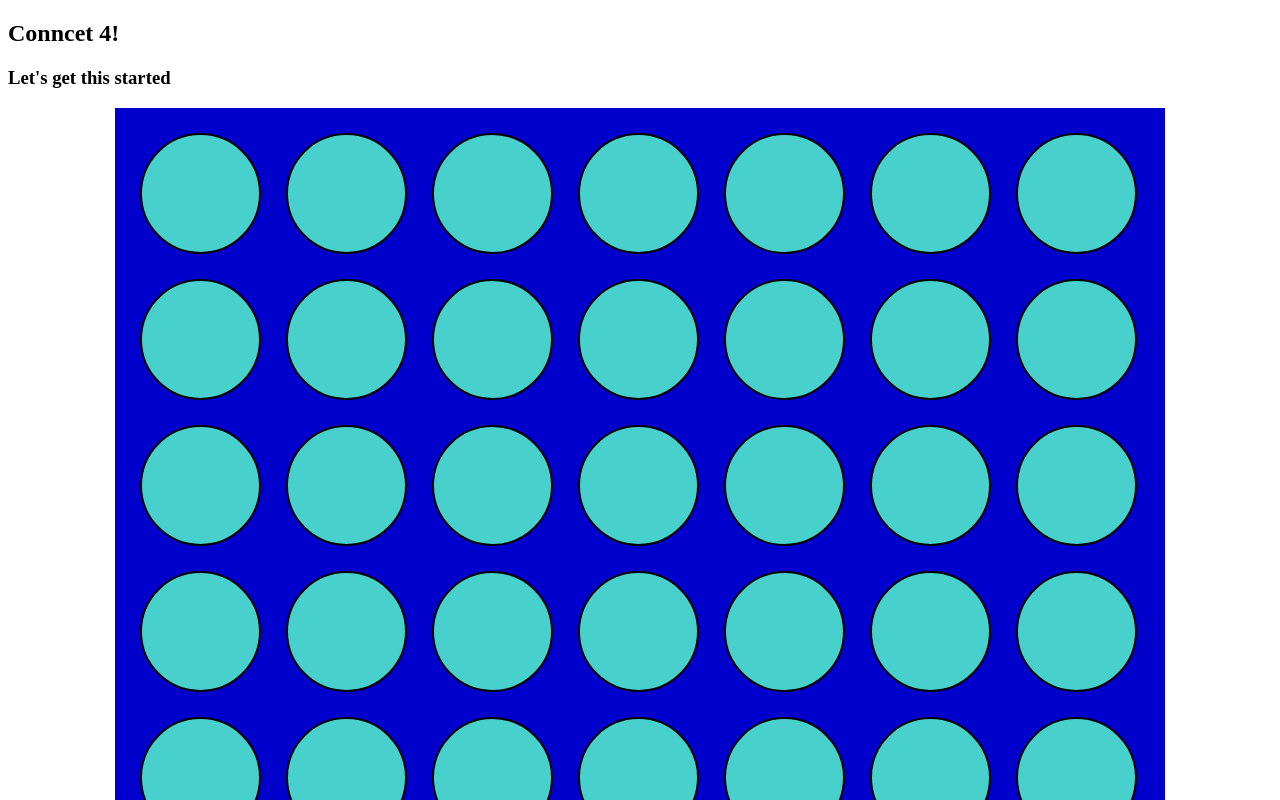
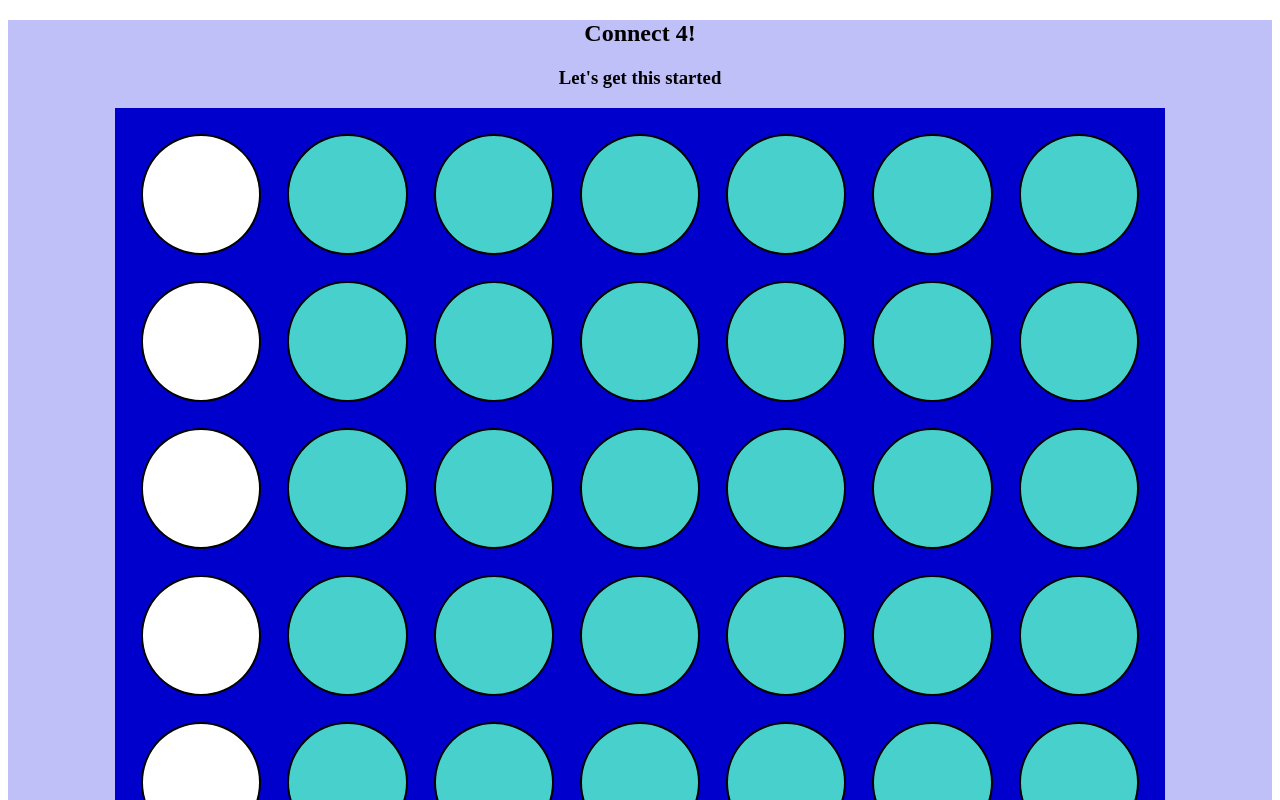
Before and after one commit to c-fasano/Colenect-4, a plain HTML site: page index.html in a window 1280 px wide. Both pictures are taken after a click on the element 200 px from the left and 193 px from the top of the page. Shown: the top 800 px of the page. Drawn offline with Linux system fonts and the light colour scheme.

Commit message:
make slots on the board respond to clicks and change color

```diff
--- a/css/style.css
+++ b/css/style.css
@@ -1,3 +1,7 @@
+main {
+  background-color: rgb(192, 192, 249);
+}
+
 #game-board {
   background-color: mediumblue;
   height: 900px;
@@ -7,7 +11,7 @@
 
 table {
   border-collapse: separate;
-  border-spacing: 25px;
+  border-spacing: 26px;
 }
 
 .slot {
@@ -17,3 +21,7 @@ table {
   border-radius: 50%;
   border: 2px solid black;
 }
+
+.flex-container {
+  text-align: center;
+}
--- a/index.html
+++ b/index.html
@@ -11,7 +11,7 @@
 <main>
   <body>
     <section id="title" class="flex-container">
-      <h1>Conncet 4!</h1>
+      <h1>Connect 4!</h1>
     </section>
     <section id="game-status" class="flex-container">
       <h3>Let's get this started</h3>
--- a/js/app.js
+++ b/js/app.js
@@ -4,7 +4,7 @@
 
 /*-------------------------------- Variables --------------------------------*/
 
-let turn, winner
+let turn, winner, board
 
 /*------------------------ Cached Element References ------------------------*/
 
@@ -21,7 +21,15 @@ boardSlot.forEach(slot => slot.addEventListener("click", (e) =>{
   ${e.target.cellIndex}`) //2d Array: rowIndex first and within rowIndex is cellIndex
 } )) //cellIndex is essentially = the value of the column
 
+// Array.prototype.forEach.call(boardSlot, (slot)=>{
+//   slot.addEventListener("click", handleClick)
+//   slot.style.backgroundColor = "mediumturquoise"
+// })
 
+boardSlot.forEach.call(boardSlot, (slot)=>{
+  slot.addEventListener("click", handleClick)
+  slot.style.backgroundColor = "mediumturquoise"
+})
 //console.log will display rowIndex and then cellIndex like coordinates.
 //NOT NEEDED FOR GAMEPLAY BUT SHOWS THAT EACH SLOT ON THE BOARD IS RESPONSIVE TO A CLICK
 //Can attach a function like a "handle click" once it is written
@@ -30,7 +38,31 @@ boardSlot.forEach(slot => slot.addEventListener("click", (e) =>{
 
 /*-------------------------------- Functions --------------------------------*/
 
+
 //List of functions for the game
+function handleClick (e) {
+  //declare empty variables for columns and rows
+    //reference event listener above
+  let column = e.target.cellIndex
+  let row = []
+  let player1Color = "black"
+  let player2Color = "White"
+
+  for (let i = 0; i < 5; i++) {
+    if (boardRow[i].children[column]
+    .style.backgroundColor === "mediumturquoise") {
+      row.push(boardRow[i].children[column])
+      if (turn === 1) {
+        row[0].style.backgroundColor =
+        player1Color
+      } else {
+        row[i].style.backgroundColor =
+        player2Color
+      }
+    }
+  }
+}
+
   //1.  handleClick
     //a. Will change the color of the slot click on to represent the id of
     //the player that clicked
@@ -42,6 +74,10 @@ boardSlot.forEach(slot => slot.addEventListener("click", (e) =>{
       //1a. Horixontal, Vertical, Diagonal R -> L, Diagonal L-> R
       //2a. If any of these win conditions are satisfied the game is over
         //1b. If not - the game will continue
+function winnerDef () {
+
+}
+
 
   //3. Horizontal, Vertical, Diagonal 2x winCheck (Boolean)
     //a. Iterate over the 2d array and check for:
```
